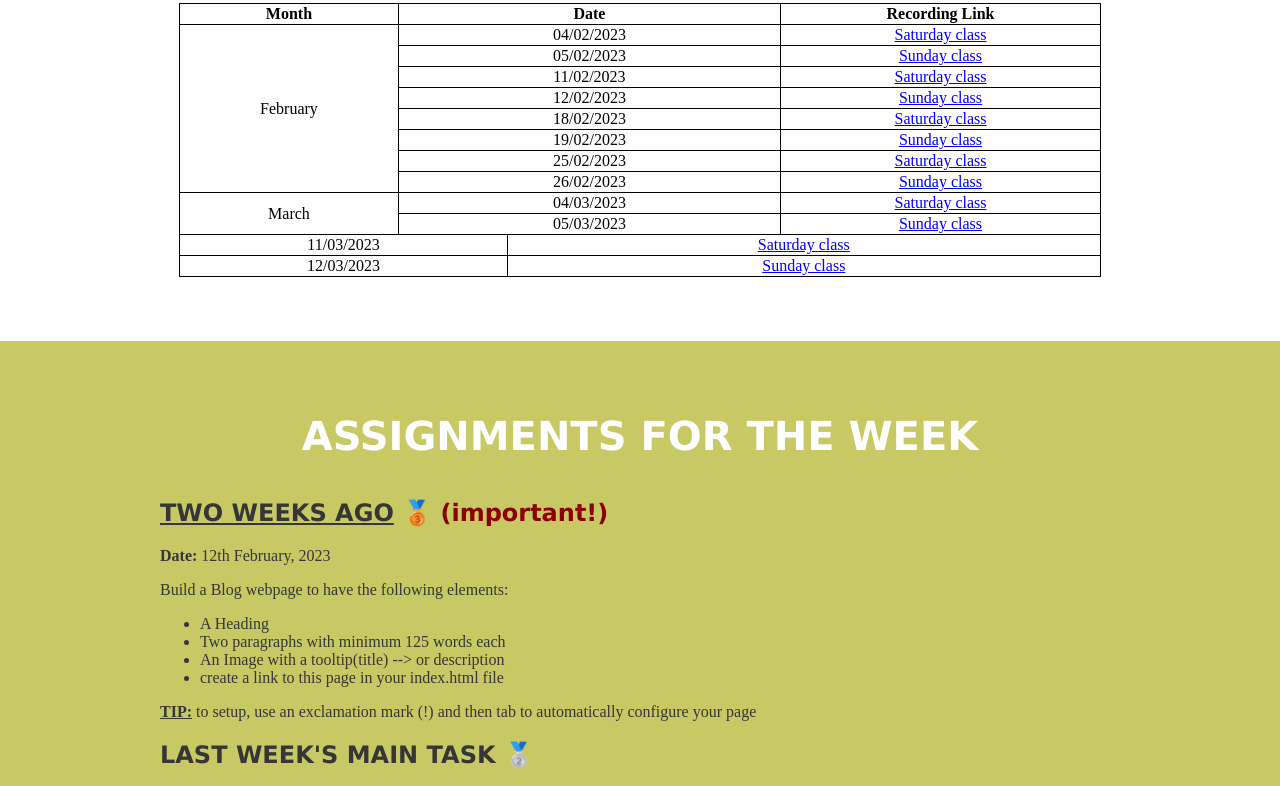
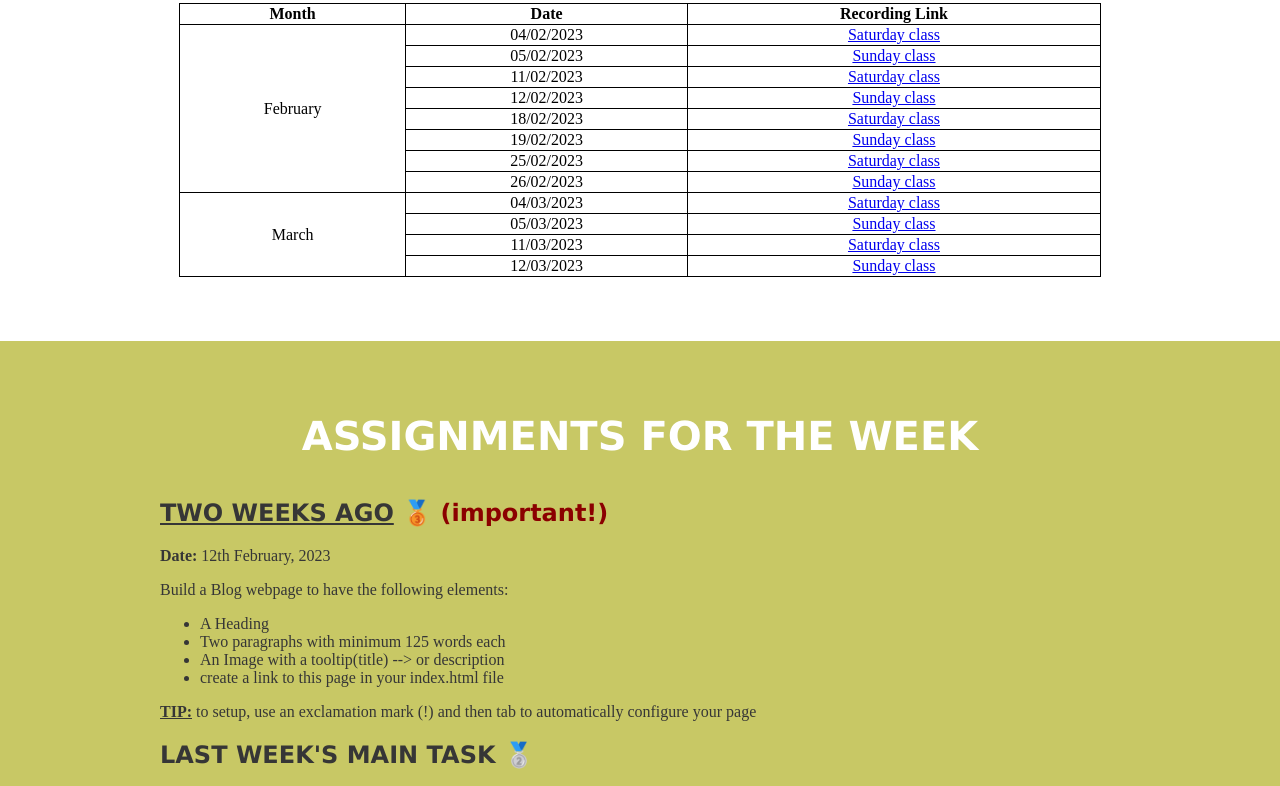
Before and after one commit to YouCee-INNOVATIONS/HTML-Basics-Class, a plain HTML site: page general.html in a window 1280 px wide. Shown: the part 1313-2099 px from the top of the page. Drawn offline with Linux system fonts and the light colour scheme.

Commit message:
table update

```diff
--- a/general.html
+++ b/general.html
@@ -88,7 +88,7 @@
           <td colspan="3"> <a href="https://www.samplelink.com">Sunday class</a> </td>
         </tr>
         <tr>
-          <td rowspan="2">March</td>
+          <td rowspan="4">March</td>
           <td colspan="2">04/03/2023</td>
           <td colspan="3"> <a href="https://www.samplelink.com">Saturday class</a> </td>
         </tr>
```
